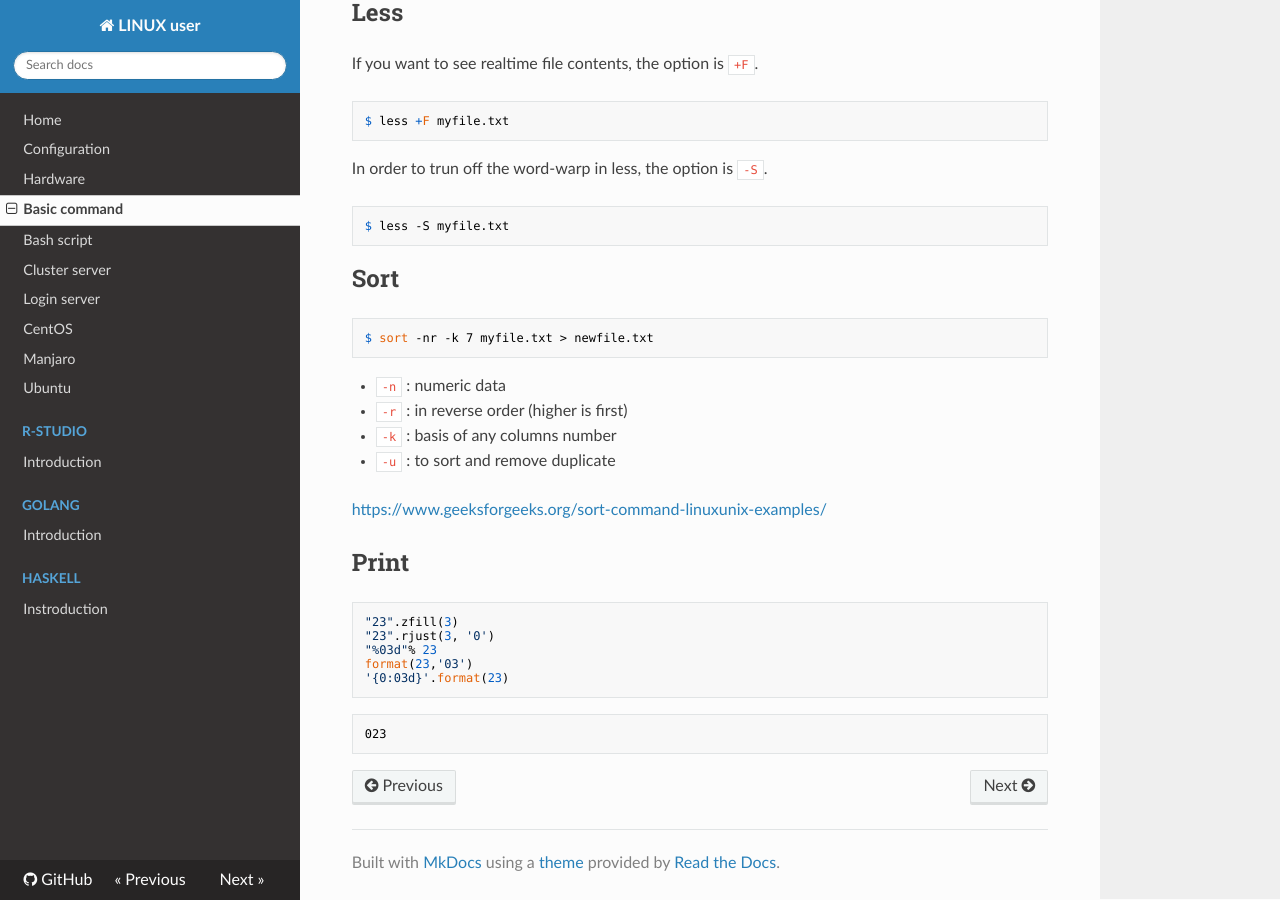
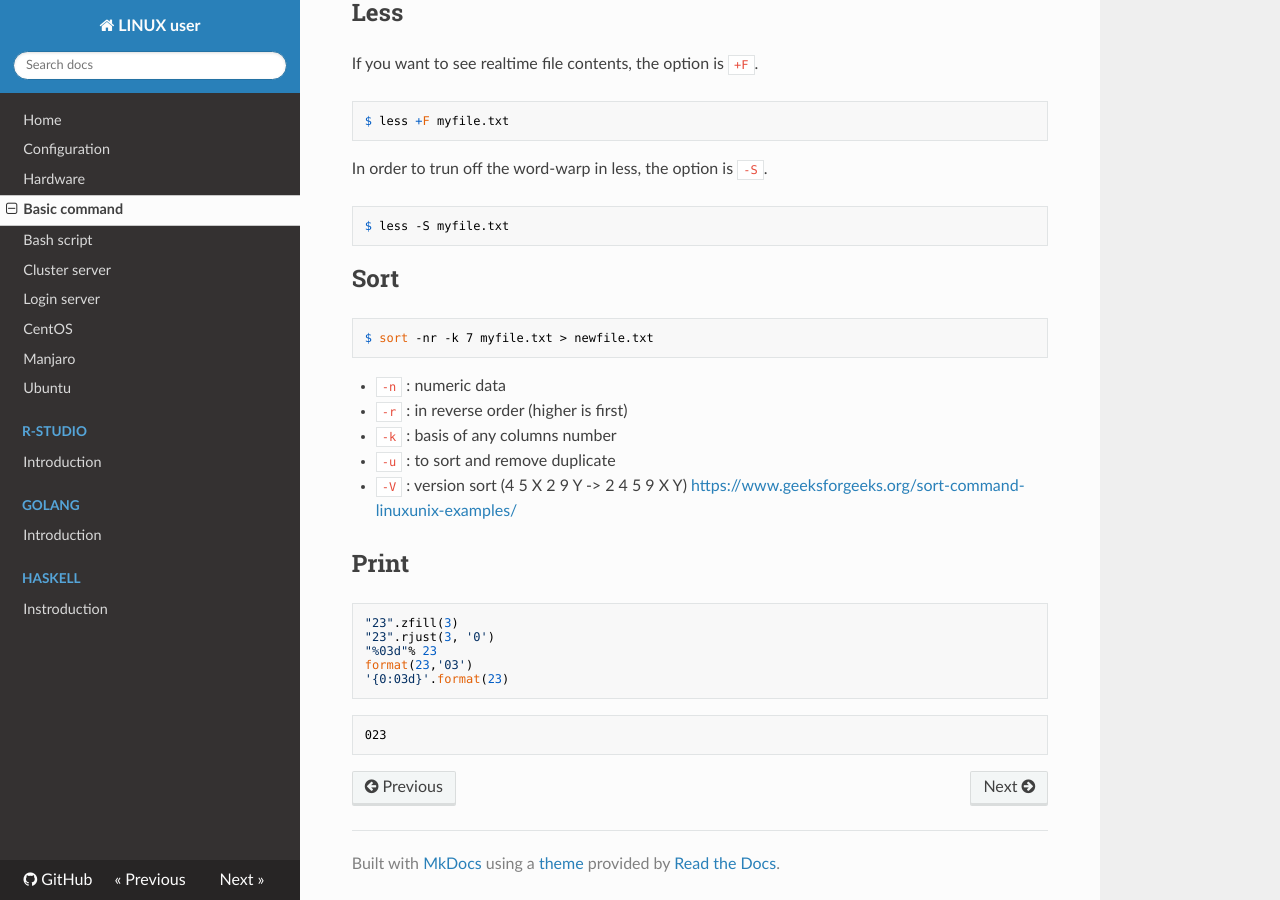
Before and after one commit to WonyoungCho/LINUX, an MkDocs documentation site: the page built from docs/basic_comm.md, in a window 1280 px wide and 900 px high, scrolled down 3378 px. Built offline with MkDocs 1.6.1, drawn with Linux system fonts in a browser that asks for light colours; nearby versions of some CDN libraries; old or Windows-style settings are respelled for this version of MkDocs.

Commit message:
Update basic_comm.md

```diff
--- a/docs/basic_comm.md
+++ b/docs/basic_comm.md
@@ -171,7 +171,7 @@ $ sort -nr -k 7 myfile.txt > newfile.txt
 - `-r` : in reverse order (higher is first)
 - `-k` : basis of any columns number
 - `-u` : to sort and remove duplicate
-
+- `-V` : version sort (4 5 X 2 9 Y -> 2 4 5 9 X Y)
 <https://www.geeksforgeeks.org/sort-command-linuxunix-examples/>
 
 ## Print
```
